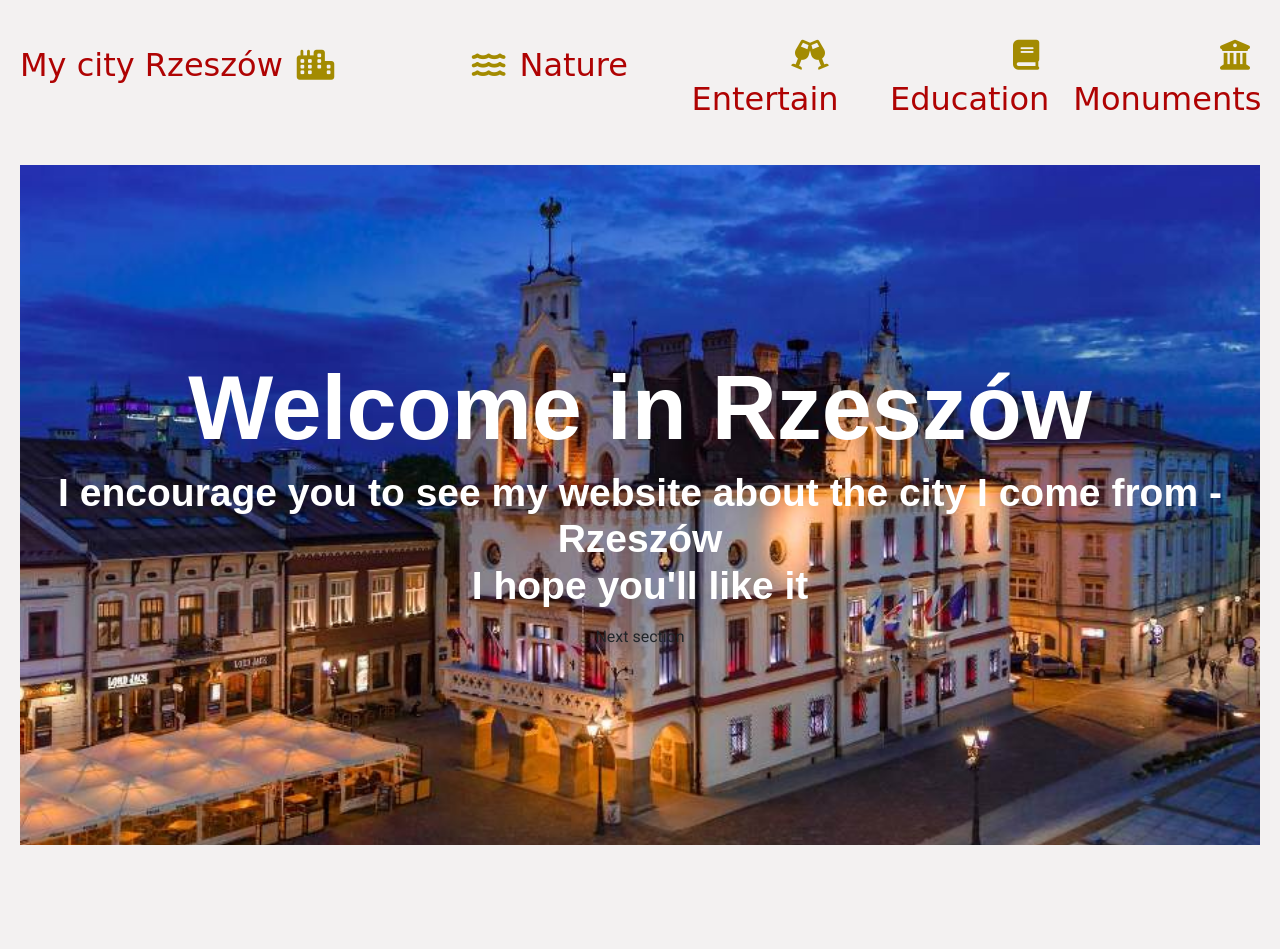
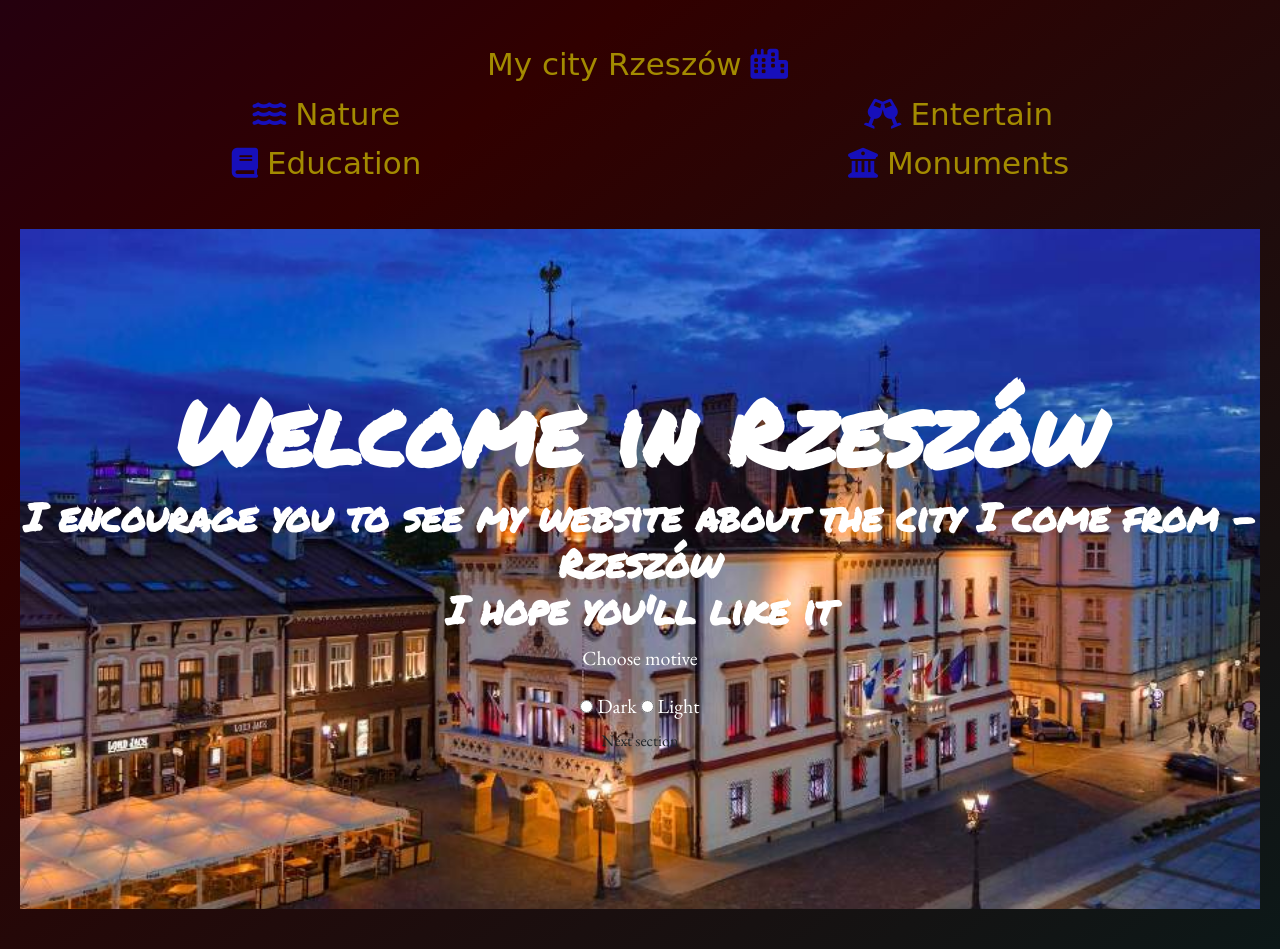
Before and after one commit to Soszka/SCSS-Layout, a website: page index.html in a window 1280 px wide. Before the commit the page ends 885 px from the top, so only its background shows below. Drawn offline with nearby package versions, Linux system fonts and the light colour scheme.

Commit message:
splash form and background animation added

```diff
--- a/index.html
+++ b/index.html
@@ -5,7 +5,7 @@
     <meta charset="UTF-8">
     <meta http-equiv="X-UA-Compatible" content="IE=edge">
     <meta name="viewport" content="width=device-width, initial-scale=1.0">
-    <link href="https://fonts.googleapis.com/css2?family=Roboto&display=swap" rel="stylesheet">
+    <link href="https://fonts.googleapis.com/css2?family=EB+Garamond&family=Permanent+Marker&display=swap" rel="stylesheet">
     <link rel="stylesheet" href="https://use.fontawesome.com/releases/v6.0.0/css/all.css">
     <link href="https://cdn.jsdelivr.net/npm/bootstrap@5.3.0-alpha1/dist/css/bootstrap.min.css" rel="stylesheet" integrity="sha384-GLhlTQ8iRABdZLl6O3oVMWSktQOp6b7In1Zl3/Jr59b6EGGoI1aFkw7cmDA6j6gD" crossorigin="anonymous">
     <link rel="stylesheet" href="css/style.css">
@@ -13,30 +13,29 @@
 </head>
 
 <body>
-
     <header>
         <div class="container">
             <nav>
                 <div class="row">
-                    <div class="col-12 col-lg-4 navigation__logo">
+                    <div class="col-12 col-xxl-4 navigation__logo">
                         <a href="#">My city Rzeszów</a>
                         <i class="fa-solid fa-city"></i>
                     </div>
-                    <div class="col-12 col-lg-8 navigation__list">
+                    <div class="col-12 col-xxl-8 navigation__list">
                         <div class="row">
-                            <div class="col-6 col-lg-3 navigation__list__item">
+                            <div class="col-6 col-xxl-3 navigation__list__item">
                                 <i class="fa-solid fa-water"></i>
                                 <a href="#monuments" class="navigation-link">Nature</a>
                             </div>
-                            <div class="col-6 col-lg-3 navigation__list__item">
+                            <div class="col-6 col-xxl-3 navigation__list__item">
                                 <i class="fa-sharp fa-solid fa-champagne-glasses"></i>
                                 <a href="#entertainment" class="navigation-link">Entertain</a>
                             </div>
-                            <div class="col-6 col-lg-3 navigation__list__item">
+                            <div class="col-6 col-xxl-3 navigation__list__item">
                                 <i class="fa-solid fa-book"></i>
                                 <a href="#nature" class="navigation-link">Education</a>
                             </div>
-                            <div class="col-6 col-lg-3 navigation__list__item">
+                            <div class="col-6 col-xxl-3 navigation__list__item">
                                 <i class="fa-solid fa-building-columns"></i>
                                 <a href="#education" class="navigation-link">Monuments</a>
                             </div>
@@ -47,6 +46,15 @@
             <div class="splash">
                 <h1 class="splash__title">Welcome in Rzeszów</h1>
                 <h3 class="splash__description">I encourage you to see my website about the city I come from - Rzeszów<br>I hope you'll like it</h3>
+                <div class="row splash__form">
+                    <div class="col-12 col-xxl-6">
+                        <p>Choose motive</p>
+                    </div>
+                    <div class="col-12 col-xxl-6">
+                        <label for="dark"><input type="radio" id="dark" name="theme" value="dark"> Dark</label>
+                        <label for="light"><input type="radio" id="light" name="theme" value="light"> Light</label>
+                    </div>
+                </div>
                 <a href="#" class="btn splash__btn">Next section</a>
             </div>
         </div>
--- a/sass/partials/_mixins.scss
+++ b/sass/partials/_mixins.scss
@@ -22,6 +22,12 @@
     }
 }
 
+@mixin extra-large-screens () {
+    @media only screen and (max-width: 1400px) {
+        @content;
+    }
+}
+
 @mixin links {
     text-decoration: none;
     color: $links-color;
--- a/sass/partials/_variables.scss
+++ b/sass/partials/_variables.scss
@@ -1,27 +1,28 @@
 // THEME ( Allowed values: Dark, Light )
-$theme: Light;
+$theme: Dark;
 
 // COLORS
 $text-color: rgb(19, 17, 17);
+$text-secondary-color: rgb(163, 139, 1);
+$links-color: rgb(175, 3, 3);
 $body-background-color: rgba(243, 241, 241, 0.959);
-$links-color: rgb(175, 3, 3);
-$text-secondary-color: rgb(163, 139, 1);
+
 
 @if $theme == Light {
     $text-color: rgb(19, 17, 17);
-    $body-background-color: rgba(243, 241, 241, 0.959);
+    $text-secondary-color: rgb(163, 139, 1);
     $links-color: rgb(175, 3, 3);
-    $text-secondary-color: rgb(163, 139, 1);
+    $body-background-color: linear-gradient(to bottom right, #cfcffc, #fdd1d1, #cefafa, #fcf6ce, #f5d5fc);
 }  @else if $theme == Dark {
     $text-color:rgba(243, 241, 241, 0.959);
-    $body-background-color:rgb(12, 12, 12);
+    $body-background-color: linear-gradient(to bottom right, #00003a, #310000, #002020, #2e2900, #290031);
     $links-color:  rgb(163, 139, 1);
-    $text-secondary-color: rgba(0, 0, 255, 0.829);
+    $text-secondary-color: rgba(18, 18, 230, 0.808);
 }
 
 // FONTS
-$text-font: 'Roboto', sans-serif;
-$header-font: 'Kanit', sans-serif;
+$text-font: 'EB Garamond', serif;
+$header-font: "Permanent Marker", cursive;
 $font-weight-normal: 00;
 $font-weight-bold: 700;
 
@@ -29,4 +30,4 @@ $font-weight-bold: 700;
 // SIZES
 $content-title-size: 60px;
 $content-description-size: 26px;
-$content-size: 16px;
+$content-size: 20px;
--- a/sass/style.scss
+++ b/sass/style.scss
@@ -13,14 +13,39 @@ body {
     font-size: $content-size;
     font-family: $text-font;
     line-height: 1.6;
-    background-color: $body-background-color;
     font-weight: $font-weight-normal;
+    background: $body-background-color;
+    background-size: 400% 400%;
+    animation: pulsate 5s ease-in-out infinite;
 }
+
+@keyframes pulsate {
+    0% {
+      background-position: 50% 0%;
+    }
+    50% {
+      background-position: 50% 100%;
+    }
+    100% {
+      background-position: 50% 0%;
+    }
+  }
 
 .container {
     max-width: 1600px;
     margin: 0 auto;
     padding: 40px 20px;
+}
+
+.section-title {
+    font-size: $content-title-size;
+    @include large-screens {
+        font-size: $content-title-size * 0.75;
+    }
+}
+
+.section-description {
+    font-size: $content-description-size;
 }
 
 
@@ -31,21 +56,21 @@ nav {
 
     .navigation__logo {
         text-align: left;
-        @include large-screens {
+        @include extra-large-screens {
             text-align: center;
         }
     }
 
     .navigation__list {
         text-align: right;
-        @include large-screens {
+        @include extra-large-screens {
             text-align: center;
         }
     }
 
     a {
         @include links;
-        font-size: $content-size * 2;
+        font-size: $content-size * 1.55;
         font-family: cursive;
     }
     a:hover {
@@ -54,7 +79,7 @@ nav {
 
     i {
         font-size: 30px;
-        margin: 0 10px;
+        margin: 0 5px;
         color: $text-secondary-color;
     }
 }
@@ -78,11 +103,17 @@ nav {
         font-size: $content-title-size * 1.5;
         font-family: $header-font;
         font-weight: $font-weight-bold;
+        @include large-screens {
+            font-size: $content-title-size;
+        }
     }
 
     &__description {
         font-size: $content-description-size * 1.5;
         font-family: $header-font;
         font-weight: $font-weight-bold;
+        @include large-screens {
+            font-size: $content-description-size;
+        }
     }
 }
```
Also changed, not shown: css/style.css, 1 other file.
